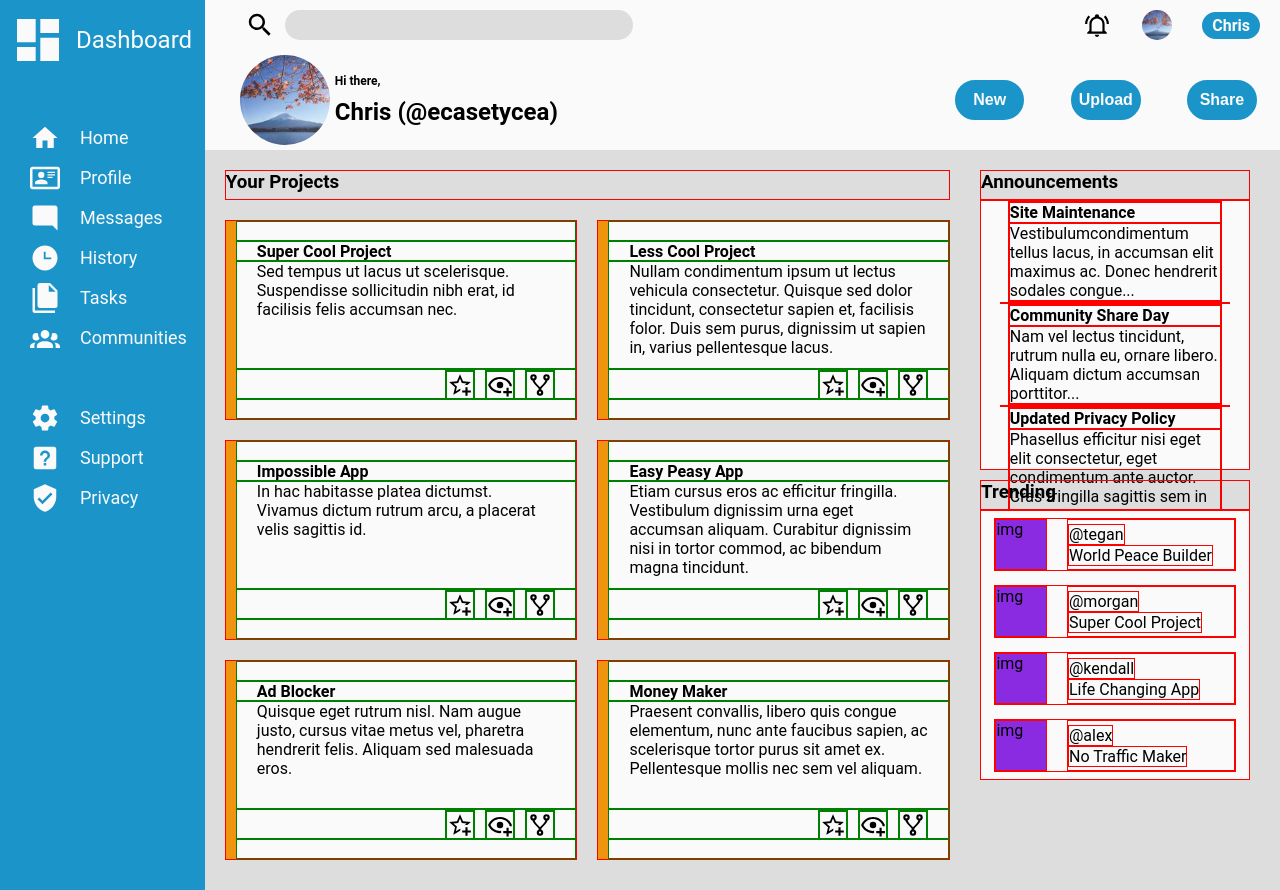
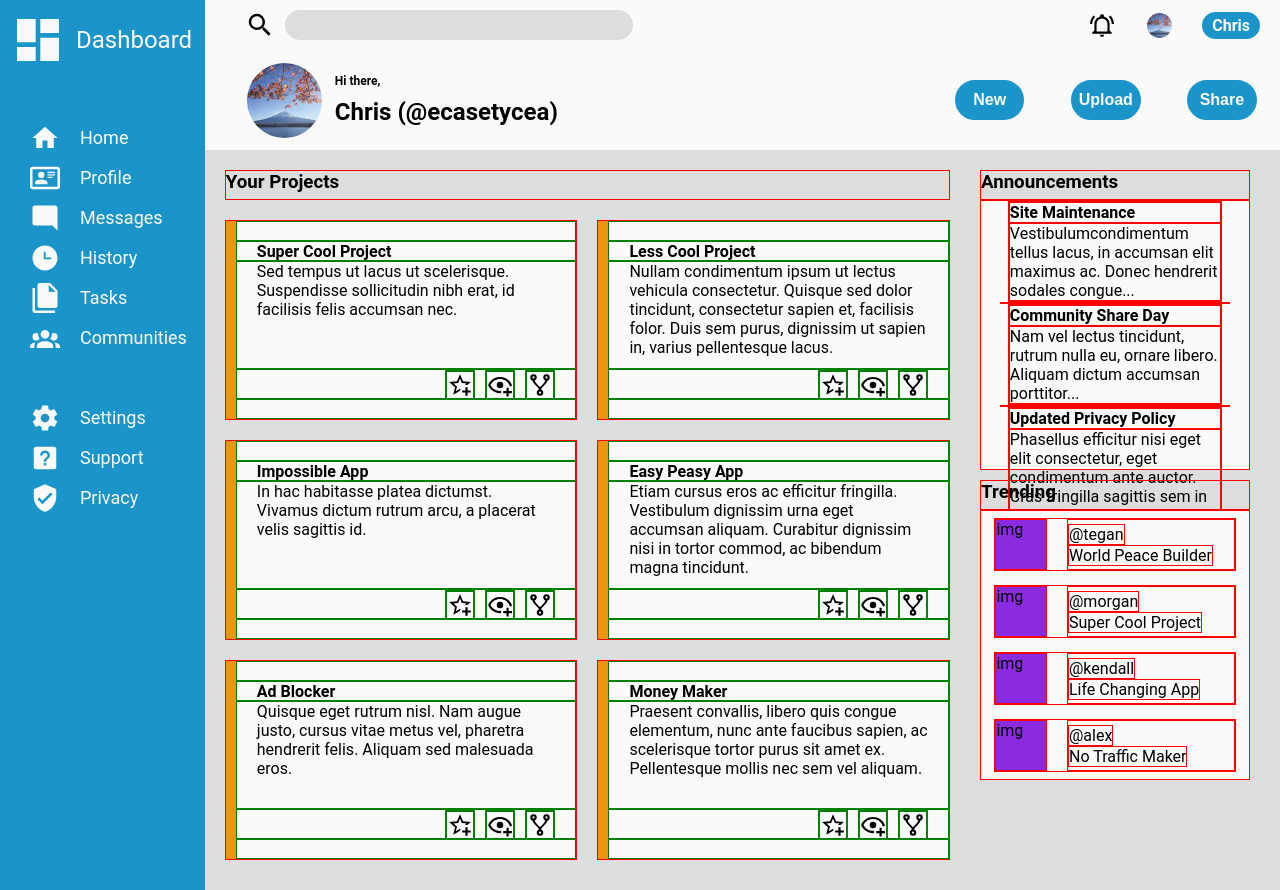
Before and after one commit to ecasetycea/admin-dashboard, a plain HTML site: page index.html in a window 1280 px wide. Drawn offline with Linux system fonts and the light colour scheme.

Commit message:
Finish styling header '

```diff
--- a/styles.css
+++ b/styles.css
@@ -33,7 +33,7 @@
     --menu-font-size: 18px;
     --logo-font-size: 24px;
 
-    --small-pfp-size: calc(var(--header-size) / 5);
+    --small-pfp-size: calc(var(--header-size) / 5 - 5px);
     --big-pfp-size: calc(3 * var(--small-pfp-size));
 }
 
```
